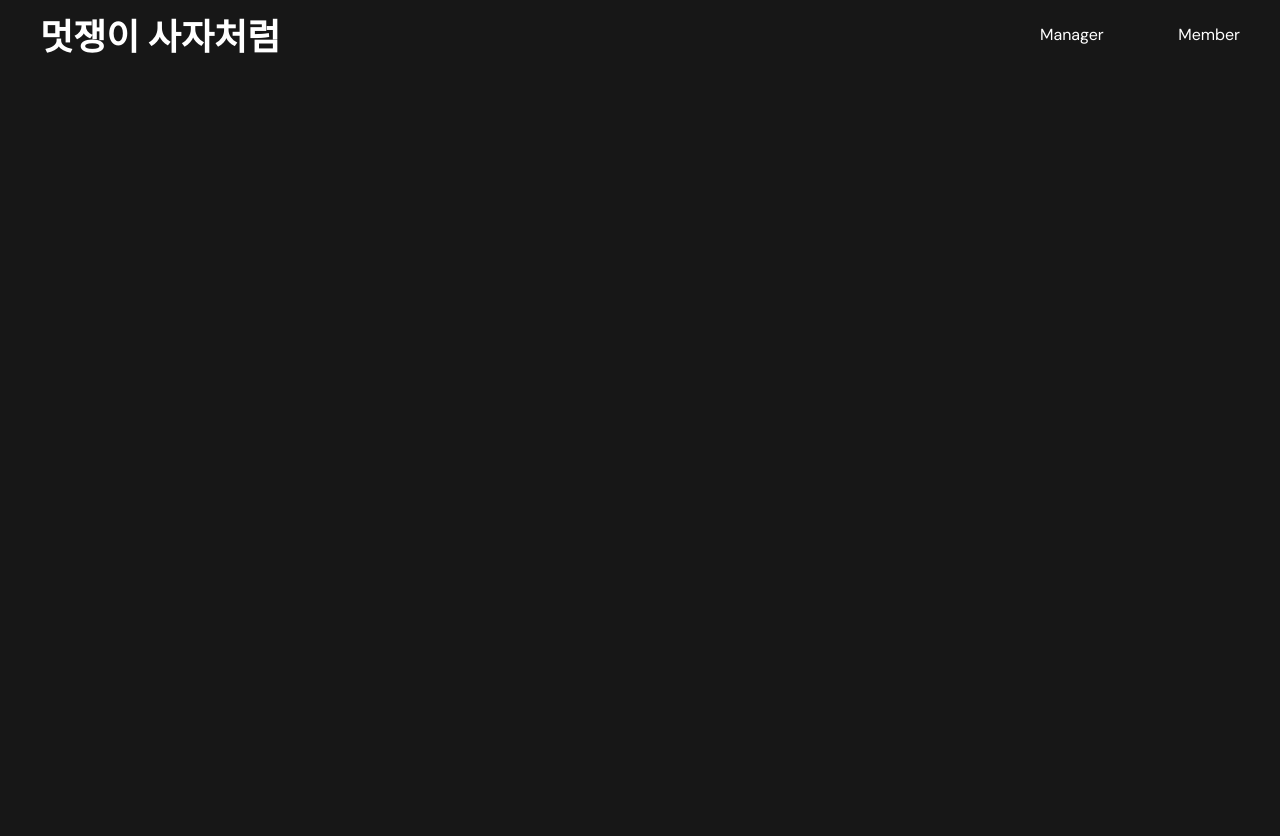
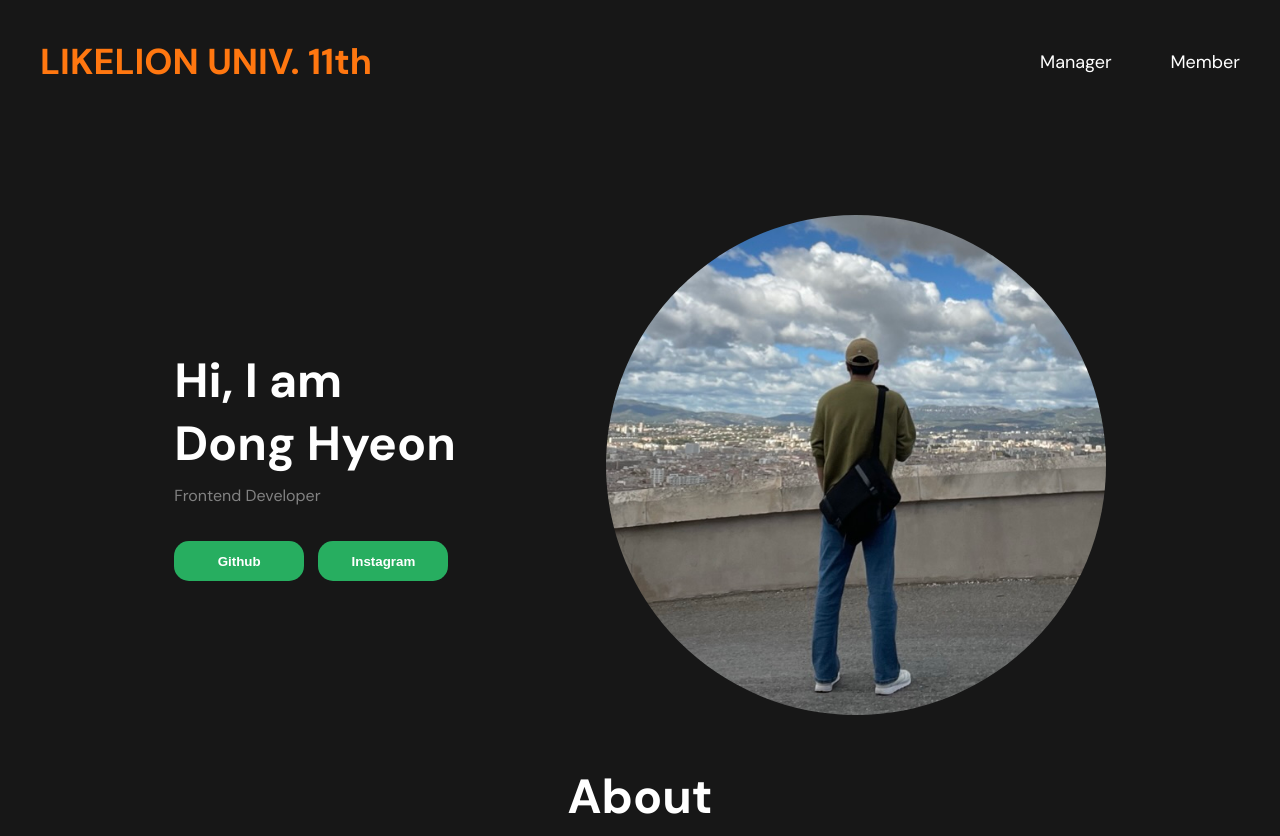
Before and after one commit to yerimi00/github_session, a plain HTML site: page index.html in a window 1280 px wide. Before the commit the page ends 800 px from the top, so only its background shows below. Drawn offline with Linux system fonts and the light colour scheme.

Commit message:
feat: introduce 추가

```diff
--- a/index.html
+++ b/index.html
@@ -9,19 +9,39 @@
   </head>
   <body>
     <nav>
-      <a href="/index.html" class="mainTitle">멋쟁이 사자처럼</a>
+      <a href="/index.html" class="mainTitle">LIKELION UNIV. 11th</a>
       <div class="subTitle">
         <a href="">Manager</a>
         <a href="">Member</a>
       </div>
     </nav>
-    <div>
-      <div>
-        <div></div>
-        <div></div>
-        <div></div>
+    <div class="introduce">
+      <div class="introduce_text">
+        <div class="introduce_title">
+          Hi, I am<br />
+          Dong Hyeon
+        </div>
+        <div class="introduce_subTitle">Frontend Developer</div>
+        <button
+          class="introduce_button"
+          onclick="window.open('https://github.com/Hellol77')"
+        >
+          Github
+        </button>
+        <button
+          class="introduce_button"
+          onclick="window.open('https://www.instagram.com/dhyeon_77/')"
+        >
+          Instagram
+        </button>
       </div>
-      <div></div>
+      <div class="introduce_img">
+        <img class="introduce_img" alt="photo" src="/asset/dongHyeon.png" />
+      </div>
+    </div>
+    <div class="main">
+      <div class="main_title">About</div>
+      <div class="main_text"></div>
     </div>
   </body>
 </html>
--- a/style.css
+++ b/style.css
@@ -3,11 +3,14 @@
 :root {
   --backgroundColor: #171717;
   --mainTextColor: #ffffff;
+  --mainTextHover: rgba(255, 255, 255, 0.5);
   --subTextColor: #828282;
   --Green: #27ae60;
+  --GreenHover: rgba(39, 174, 96, 0.5);
   --Gray: #4f4f4f;
-  --titleFontSize: 36px;
+  --navTitleFontSize: 36px;
   --textFontSize: 18px;
+  --titleFontSize: 48px;
 }
 
 html {
@@ -22,6 +25,7 @@ body {
   align-items: center;
   flex-direction: column;
   width: 1440px;
+  color: var(--mainTextColor);
 }
 a {
   text-decoration: none;
@@ -31,13 +35,15 @@ nav {
   display: flex;
   justify-content: space-between;
   align-items: center;
+  margin-top: 30px;
 }
 .mainTitle {
-  font-size: var(--titleFontSize);
+  font-size: var(--navTitleFontSize);
   font-weight: bold;
+  color: #ff7710;
 }
 .subTitle {
-  font-size: var(--subTextColor);
+  font-size: var(--textFontSize);
   width: 200px;
   display: flex;
   justify-content: space-between;
@@ -51,6 +57,57 @@ body {
   display: flex;
   flex-direction: column;
 }
-div {
+button {
+  -webkit-appearance: none;
+  -moz-appearance: none;
+  appearance: none;
   color: var(--mainTextColor);
+  cursor: pointer;
+  transition: 0.3s;
 }
+
+.introduce {
+  display: flex;
+  justify-content: center;
+  align-items: center;
+  margin-top: 130px;
+}
+.introduce_title {
+  font-size: var(--titleFontSize);
+  font-weight: bold;
+  margin-right: 150px;
+  margin-bottom: 10px;
+}
+.introduce_subTitle {
+  color: var(--subTextColor);
+  margin-bottom: 35px;
+}
+.introduce_button {
+  width: 130px;
+  height: 40px;
+  background-color: var(--Green);
+  border: none;
+  border-radius: 15px;
+  margin-right: 10px;
+  font-weight: bold;
+}
+.introduce_button:hover {
+  background-color: var(--GreenHover);
+  color: var(--mainTextHover);
+}
+.introduce_img {
+  width: 500px;
+  height: 500px;
+  border-radius: 50%;
+}
+
+.main {
+  display: flex;
+  justify-content: center;
+  flex-direction: column;
+  margin-top: 50px;
+}
+.main_title {
+  font-size: var(--titleFontSize);
+  font-weight: bold;
+}
```
Also changed, not shown: asset/dongHyeon.png (added).
